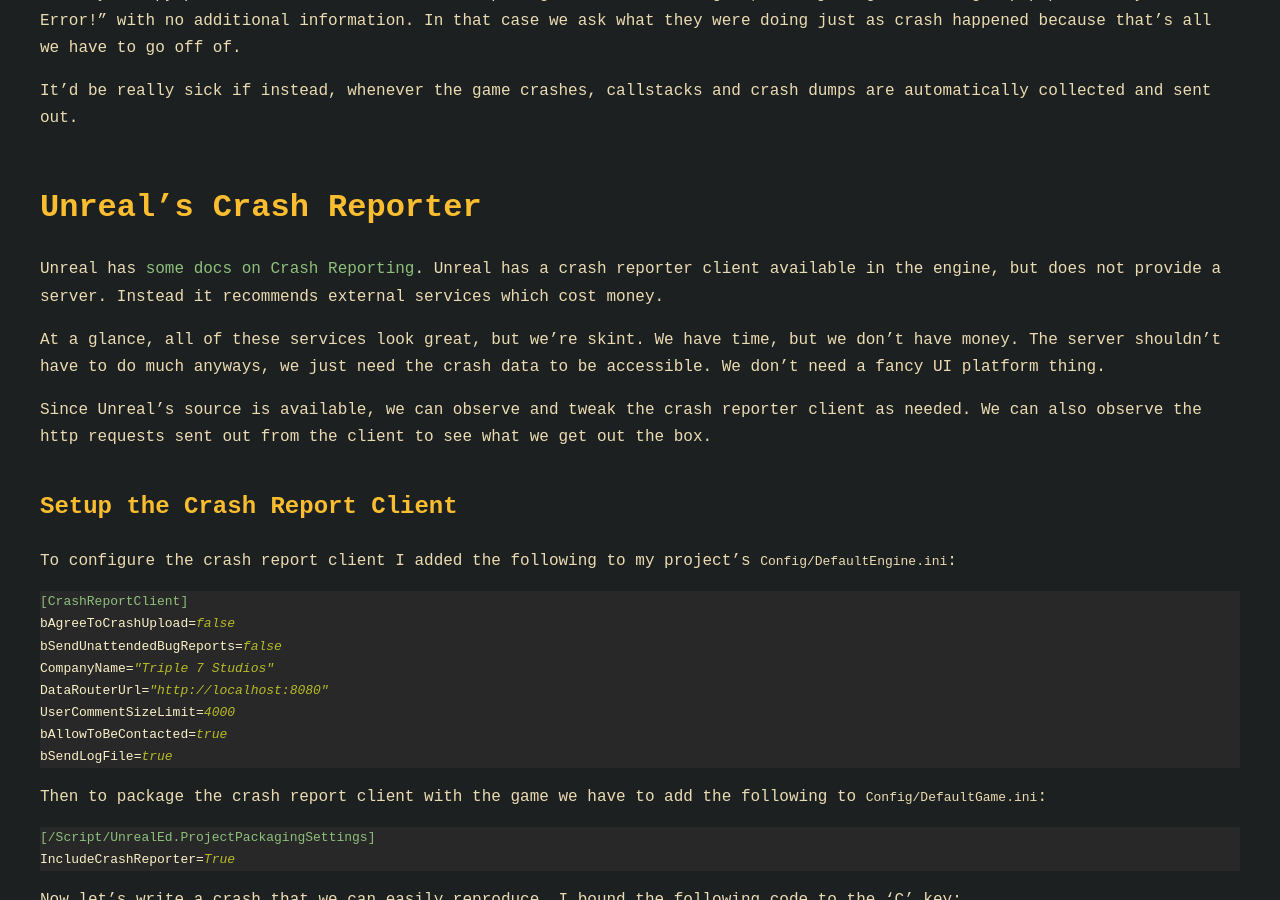
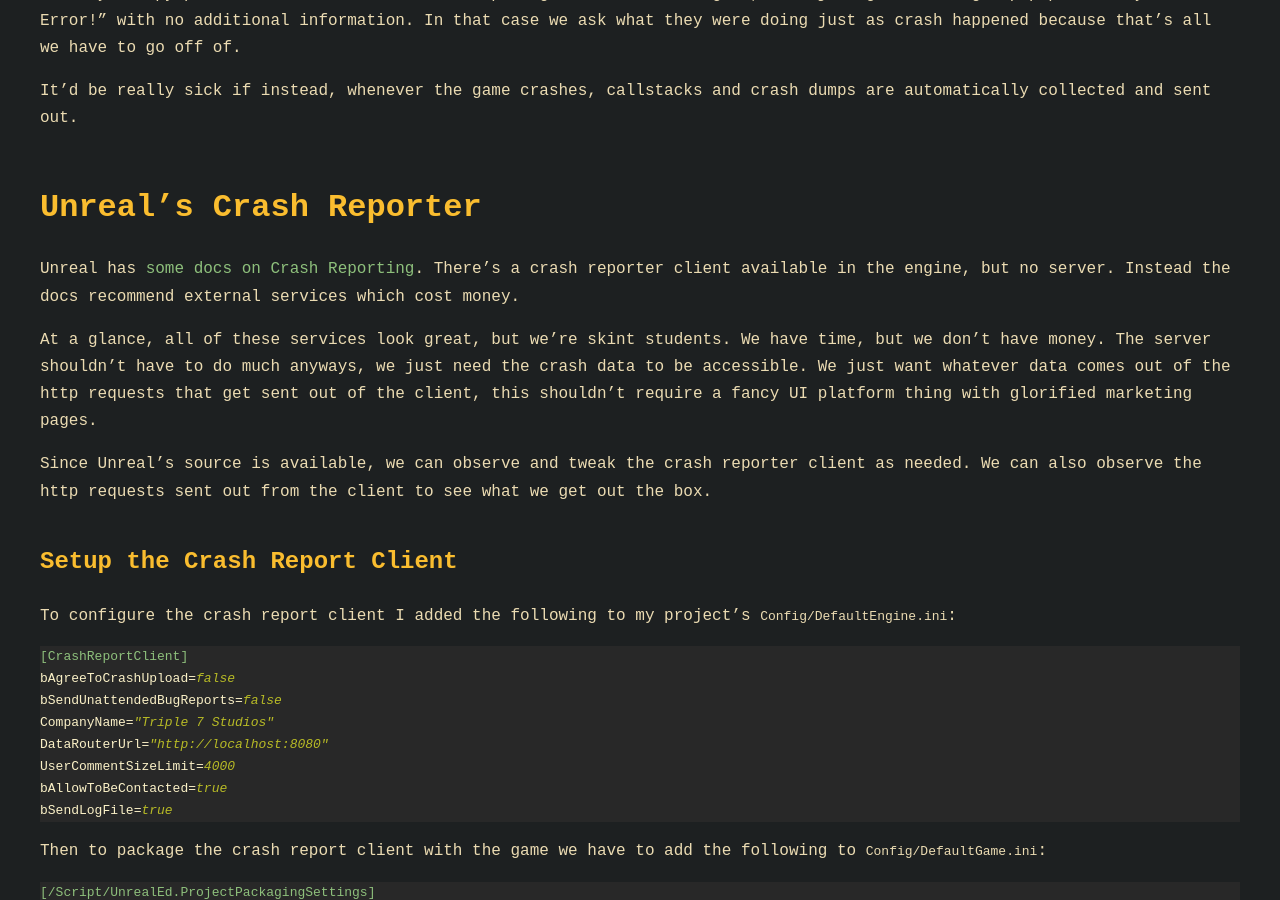
Before and after one commit to goopey7/personal-site, a Jekyll site: the page built from _posts/2025-09-27-CrashReporting.md, in a window 1280 px wide and 900 px high, scrolled down 332 px. Built offline with Jekyll 4.4.1, drawn with Linux system fonts in a browser that asks for light colours; comment, search, counter and statistics services are not loaded.

Commit message:
small word tweaks

```diff
--- a/_posts/2025-09-27-CrashReporting.md
+++ b/_posts/2025-09-27-CrashReporting.md
@@ -15,10 +15,11 @@
 
 # Unreal's Crash Reporter
 Unreal has [some docs on Crash Reporting](https://dev.epicgames.com/documentation/en-us/unreal-engine/crash-reporting-in-unreal-engine).
-Unreal has a crash reporter client available in the engine, but does not provide a server. Instead it recommends external services which cost money.
+There's a crash reporter client available in the engine, but no server. Instead the docs recommend external services which cost money.
 
-At a glance, all of these services look great, but we're skint. We have time, but we don't have money.
-The server shouldn't have to do much anyways, we just need the crash data to be accessible. We don't need a fancy UI platform thing.
+At a glance, all of these services look great, but we're skint students. We have time, but we don't have money.
+The server shouldn't have to do much anyways, we just need the crash data to be accessible.
+We just want whatever data comes out of the http requests that get sent out of the client, this shouldn't require a fancy UI platform thing with glorified marketing pages.
 
 Since Unreal's source is available, we can observe and tweak the crash reporter client as needed.
 We can also observe the http requests sent out from the client to see what we get out the box.
```
